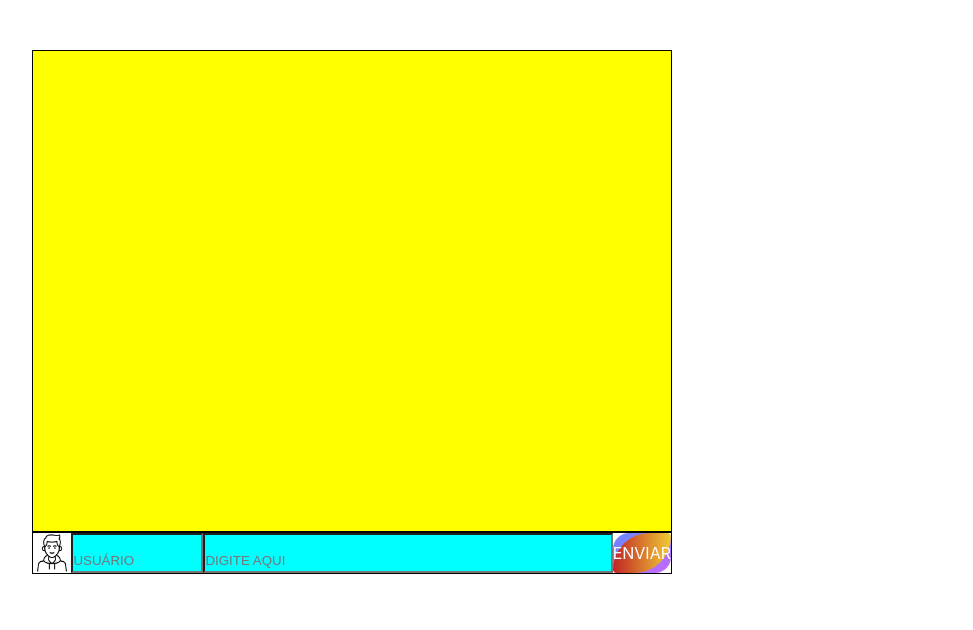
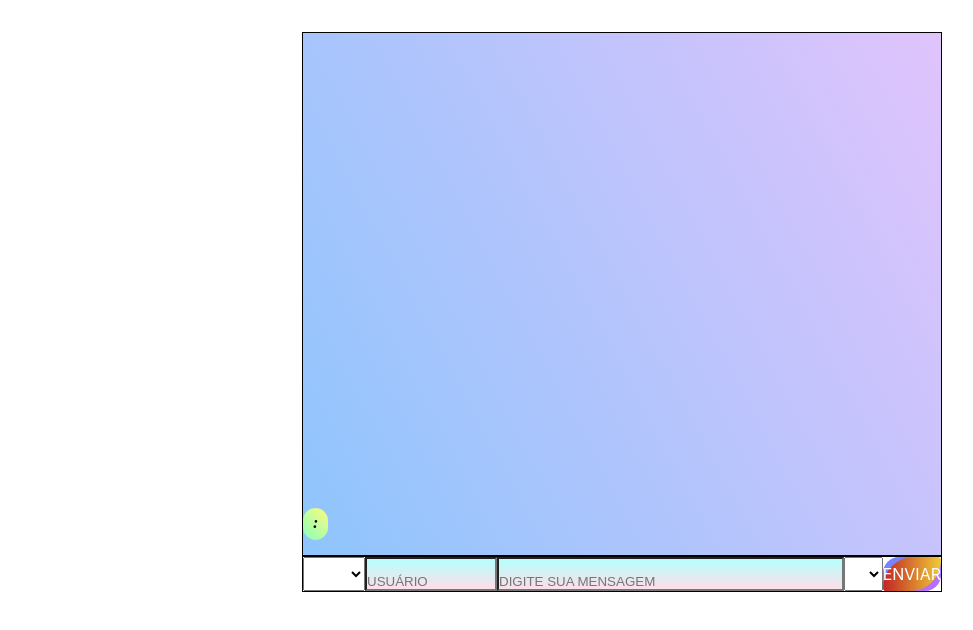
Before and after one commit to future4code/guimaraes-Crhistian-Silva, a React (Create React App) app in the folder modulo3/projeto-whatslab/: page / in a window 1280 px wide. Both pictures are taken after a click on the element "ENVIAR". Shown: the top 630 px of the page, without its empty margins (18-991 px from the left). Built offline with nearby package versions, Linux system fonts and the light colour scheme.

Commit message:
estilização quase pronta

```diff
--- a/modulo3/projeto-whatslab/src/App.js
+++ b/modulo3/projeto-whatslab/src/App.js
@@ -1,47 +1,83 @@
 import './App.css';
 import React from "react";
 import styled from "styled-components";
-import avatar from './img/boy.png';
+
+/*-----------------ESTILIZAÇÃO DO BODY DO PROJETO-----------------------*/
 
 const BodyWatsLabContainer = styled.div`
 display: flex;
 flex-direction: column;
 width: 50vw;
 height: 70vh;
-margin: 50px;
+margin: 2em auto;
 `
+/*---------------------------------------------------------------------*/
+
+/*--------------ESTILIZAÇÃO DO MAP -------------------*/
+const StyleMap = styled.div`
+    display: flex;
+    height: 20px;
+    background-color: #85FFBD;
+    background-image: linear-gradient(45deg, #85FFBD 0%, #FFFB7D 100%);
+    border-radius: 20px;
+    height:  4vh;
+    width: max-content;
+    align-items: center;
+    font-family: cursive;
+    padding-right: 5px;
+    margin-bottom: 5px;
+    color: black;
+    padding-left: 5px;
+p{
+    display:flex;
+    height: 20px;
+    padding-left: 5px;
+    border-radius: 15px 20px
+    height: 20vh;
+    font-size: 16px;
+}
+.NameUser{
+    text-transform: uppercase;
+}
+`
+/*---------------------------------------------------------*/
+
+/*--------------ESTILIZAÇÃO DO CONTAINER QUE RECEBE RETORNO DO MAP -------------------*/
+
 const MessageSent = styled.div`
     display: flex;
     flex-direction: column;
-    background-color: yellow;
     border: 1px solid black;
-    height: 60vh;
     justify-content: flex-end;
+    background-image: linear-gradient(62deg, #8EC5FC 0%, #E0C3FC 100%);
+    overflow-x: auto;
+    overflow-x: auto;
+    align-items: flex-start;
+    align-content: flex-end;
+    height: inherit;
+    position: relative;
+    padding-top: 10px;
+    padding-bottom: 10px;
 
 `
-const StyleMap = styled.div`
-display: flex;
+/*--------------------------------------------------------------------------------*/
 
-p{
-      display:flex;
-      height: 20px;
-      background-color: blue;
-      color: white;
-      padding-left: 5px;
-    }
-`
+/*---------------------ESTILIZAÇÃO DO CONTAINER DOS ELEMENTOS DO INPUT E BUTTON------------------*/
 const UserMessageContainer = styled.div`
     display: flex;
     justify-content: space-between;
     border: 1px solid black;
-
+    width: auto;
 
     input{
-        background-color:cyan;
+
+        background-color: #FFDEE9;
+        background-image: linear-gradient(0deg, #FFDEE9 0%, #B5FFFC 100%);
         width: 100%;
         padding-top: 15px;
         border: 1px 0 solid;
-
+        caret-color: red;
+        display: block;
     }
     img{
         display:flex;
@@ -53,11 +89,15 @@ const UserMessageContainer = styled.div`
         width: 10vw;
     }
 `
+/*--------------------------------------------------------------------------------*/
+
+/*---------------------ESTILIZAÇÃO DO BUTTON------------------*/
 const SendButton = styled.div`
    display: flex;
     justify-content: center;
     align-items: center;
     position: relative;
+    width: auto;
     border-radius: 50vh 5vh;
     background: linear-gradient(to right, #c02425, #f0cb35);
     text-align: center;
@@ -77,15 +117,17 @@ const SendButton = styled.div`
     border-radius: 2vh 1vh;
 }
 :active{
-    transform: translateY(1px)
-}
+    transform: translateY(1px)}
 }
 `
+/*--------------------------------------------------------------------------------*/
+
 class App extends React.Component{
     state = {
         bodyMessage :[],
         inputUser: '',
-        inputMessage: ''
+        inputMessage: '',
+
       }
 
 onChangeUser = (event) => {
@@ -95,26 +137,28 @@ class App extends React.Component{
 
 onChangeMessage = (event) =>{
         this.setState({inputMessage: event.target.value})
-        console.log(this.state)
+    }
+onChangeEmotion =(onclick) =>{
+    this.setState({emotion: onclick.target.value})
 }
 
-    onClickMessage = () =>{
+onClickMessage = () => {
     const bodyMessages = {
         id: Math.random(),
         user: this.state.inputUser,
         message: this.state.inputMessage,
-
+        emotion: this.state.emotion
     }
     const newBodyMessages = [...this.state.bodyMessage, bodyMessages]
     this.setState({bodyMessage: newBodyMessages})
-        this.setState({inputUser: '', inputMessage: ''})
-        console.log('mensagem enviada', this.state)
+    this.setState({inputUser: '', inputMessage: '', emotion: ''})
 }
     render() {
         const bodyMessageComponente = this.state.bodyMessage.map((message,index)=>{
-            return( <StyleMap><p key={index.id}> <b>{message.user}: </b> </p> <p> {message.message}</p></StyleMap>);
-          }
+            return(
+                       <StyleMap><p className='NameUser' key={index.id}> <i><b>{message.user}:</b></i></p> <p> {message.message} {message.emotion}</p></StyleMap>
             );
+        });
 
         return(
 
@@ -122,10 +166,30 @@ class App extends React.Component{
                     <MessageSent>
                         {bodyMessageComponente}
                     </MessageSent>
+
                     <UserMessageContainer>
-                      <img src={avatar}/>
+                        <select>
+                            <option></option>
+                            <option>&#128102;Boy</option>
+                            <option>&#128103;Girl</option>
+                        </select>
                         <input className="bodyUser"placeholder="USUÁRIO" value={this.state.inputUser} onChange={this.onChangeUser}/>
-                      <input className="bodyMessage" placeholder='DIGITE AQUI' value={this.state.inputMessage} onChange={this.onChangeMessage}/>
+                        <input className="bodyMessage" placeholder='DIGITE SUA MENSAGEM' value={this.state.inputMessage} onChange={this.onChangeMessage} />
+                        <select value={this.emotion} onChange={this.onChangeEmotion}>
+                            <option></option>
+                            <option>&#128526;</option>
+                            <option>&#128521;</option>
+                            <option>&#128524;</option>
+                            <option>&#128523;</option>
+                            <option>&#128512;</option>
+                            <option>&#128575;</option>
+                            <option>&#128515;</option>
+                            <option>😏</option>
+                            <option>👻</option>
+                            <option>😅</option>
+                            <option>🙊</option>
+                            <option>😭</option>
+                        </select>
                         <SendButton onClick={this.onClickMessage}>ENVIAR</SendButton>
                     </UserMessageContainer>
 
```
Lines whose indentation alone changed are shown as unchanged.
